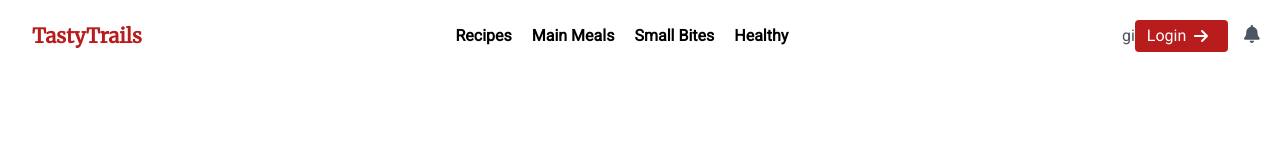
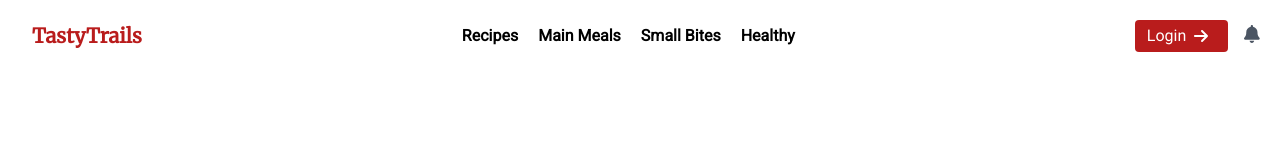
Before and after one commit to AlfiyaSiddique/TastyTrails, a React (Vite) app in the folder frontend/: page / in a window 1280 px wide. Shown: the top 160 px of the page. Built offline with nearby package versions, Linux system fonts and the light colour scheme; no server answers.

Commit message:
Notification Bell added

```diff
--- a/frontend/src/Components/Navbar.jsx
+++ b/frontend/src/Components/Navbar.jsx
@@ -70,7 +70,7 @@ const Navbar = () => {
             >
               Healthy
             </Link>
-          </nav>gi
+          </nav>
           {user === null ? (
             <div className="flex items-center">
             <Link to={path === "/" || path === "/signup" ? "/login" : "/signup"}>
```
